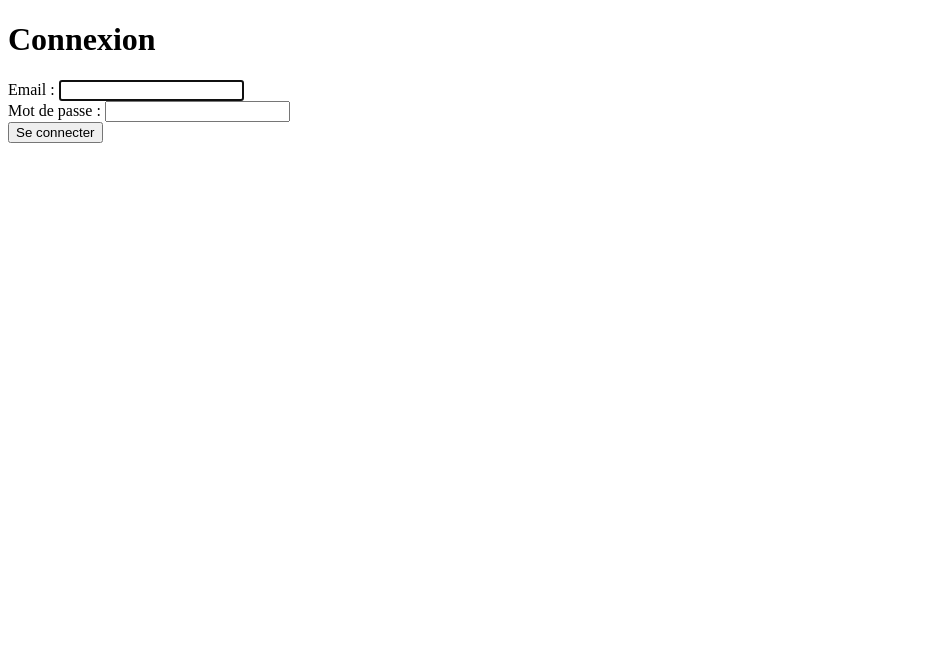
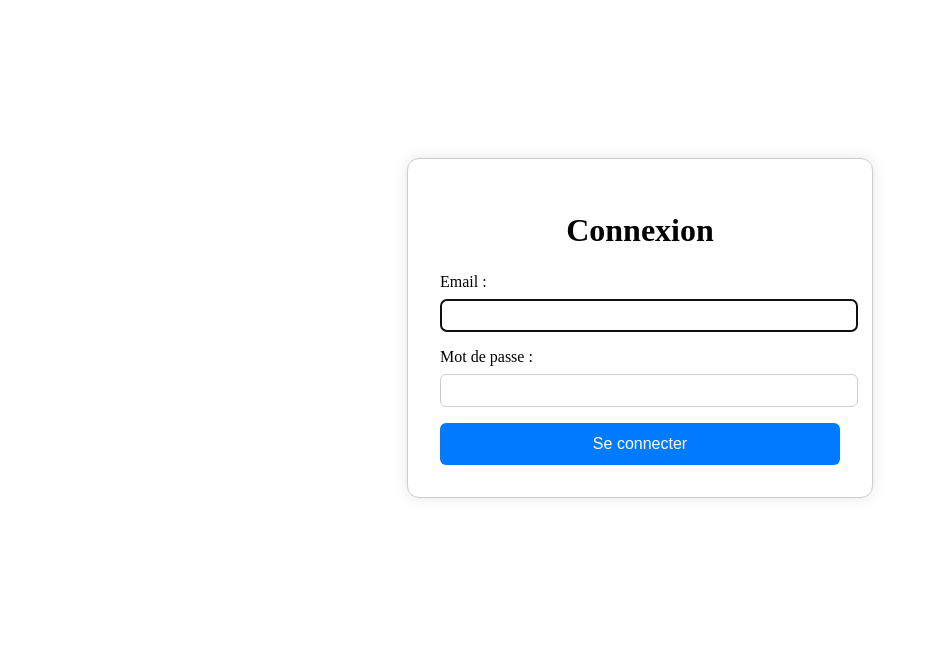
Before and after one commit to clement-machtelinckx/api_LDVEH, a Symfony app: template templates/security/login.html.twig in a window 1280 px wide. Shown: the top 647 px of the page, without its empty margins (0-928 px from the left). Run offline with Twig, Linux system fonts and the light colour scheme; the template is opened without the code that fills it, so the values that code supplies are empty; some libraries are stand-ins or nearby versions.

Commit message:
style login admin

```diff
--- a/templates/security/login.html.twig
+++ b/templates/security/login.html.twig
@@ -1,8 +1,69 @@
 {% extends 'base.html.twig' %}
 
-{% block title %}Hello SecurityController!{% endblock %}
+{% block title %}Connexion Admin{% endblock %}
 
 {% block body %}
+    <style>
+        .login-container {
+            display: flex;
+            justify-content: center;
+            align-items: center;
+            height: 80vh;
+        }
+
+        .login-box {
+            width: 100%;
+            max-width: 400px;
+            padding: 2rem;
+            border: 1px solid #ccc;
+            border-radius: 12px;
+            box-shadow: 0 0 15px rgba(0, 0, 0, 0.1);
+            background-color: #fff;
+        }
+
+        .login-box h1 {
+            text-align: center;
+            margin-bottom: 1.5rem;
+        }
+
+        .login-box div {
+            margin-bottom: 1rem;
+        }
+
+        .login-box label {
+            display: block;
+            margin-bottom: 0.5rem;
+        }
+
+        .login-box input {
+            width: 100%;
+            padding: 0.5rem;
+            border: 1px solid #ccc;
+            border-radius: 6px;
+        }
+
+        .login-box button {
+            width: 100%;
+            padding: 0.75rem;
+            border: none;
+            background-color: #007bff;
+            color: white;
+            border-radius: 6px;
+            cursor: pointer;
+            font-size: 1rem;
+        }
+
+        .login-box button:hover {
+            background-color: #0056b3;
+        }
+
+        .alert {
+            margin-bottom: 1rem;
+        }
+    </style>
+
+    <div class="login-container">
+        <div class="login-box">
             <h1>Connexion</h1>
 
             {% if error %}
@@ -24,5 +85,6 @@
 
                 <button type="submit">Se connecter</button>
             </form>
-
+        </div>
+    </div>
 {% endblock %}
```
Lines whose indentation alone changed are shown as unchanged.
